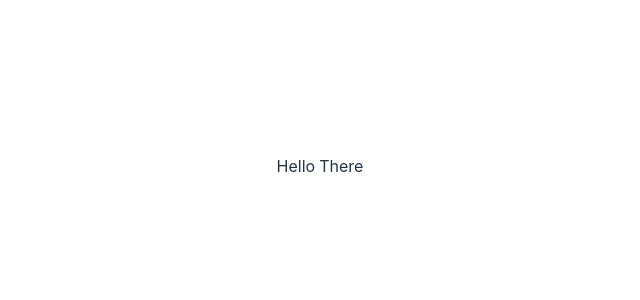
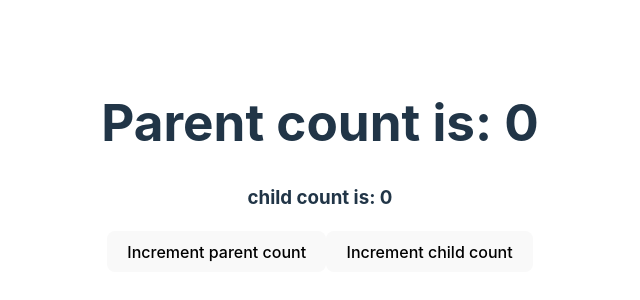
Before and after one commit to Maedeh-Saeidi/React-learning, a React (Vite) app in the folder react-learning/: page / in a window 1280 px wide. Shown: the part 234-534 px from the top of the page, without its empty margins (320-960 px from the left). Built offline with nearby package versions, Linux system fonts and the light colour scheme.

Commit message:
Memos in React

```diff
--- a/react-learning/src/App.jsx
+++ b/react-learning/src/App.jsx
@@ -17,7 +17,7 @@
 import StylesheetComponent from './components/StylesheetComponent'
 import FragmentComponent from './components/FragmentComponent'
 import Table from './components/table'
-
+import Parent from './components/Parent'
 function App() {
   const [count, setCount] = useState(0)
 
@@ -41,8 +41,9 @@
       <InlineComponent></InlineComponent>
       <StylesheetComponent />
       <FragmentComponent></FragmentComponent>
-      */}
       <Table></Table>
+         */}
+      <Parent></Parent>
       </>
   )
 }
--- /dev/null
+++ b/react-learning/src/components/Child.jsx
@@ -0,0 +1,10 @@
+import React from "react"
+function Child({ count }) {
+  console.log("child is being rerender")
+  return (
+    <div>
+      <h3>child count is: {count}</h3>
+    </div>
+  )
+}
+export default React.memo( Child);
--- /dev/null
+++ b/react-learning/src/components/Parent.jsx
@@ -0,0 +1,20 @@
+import { useState } from "react";
+import Child from "./Child";
+export default function Parent() {
+  const [parentCount, setParentCount] = useState(0);
+  const [childCount, setChildCount] = useState(0);
+  const changeParentCount = () => {
+    setParentCount(parentCount + 1);
+  };
+  const changeChildCount = () => {
+    setChildCount(childCount + 1);
+  };
+  return (
+    <div>
+      <h1>Parent count is: {parentCount}</h1>
+      <Child count={childCount} />
+      <button onClick={changeParentCount}>Increment parent count</button>
+      <button onClick={changeChildCount}>Increment child count</button>
+  </div>
+  )
+}
```
